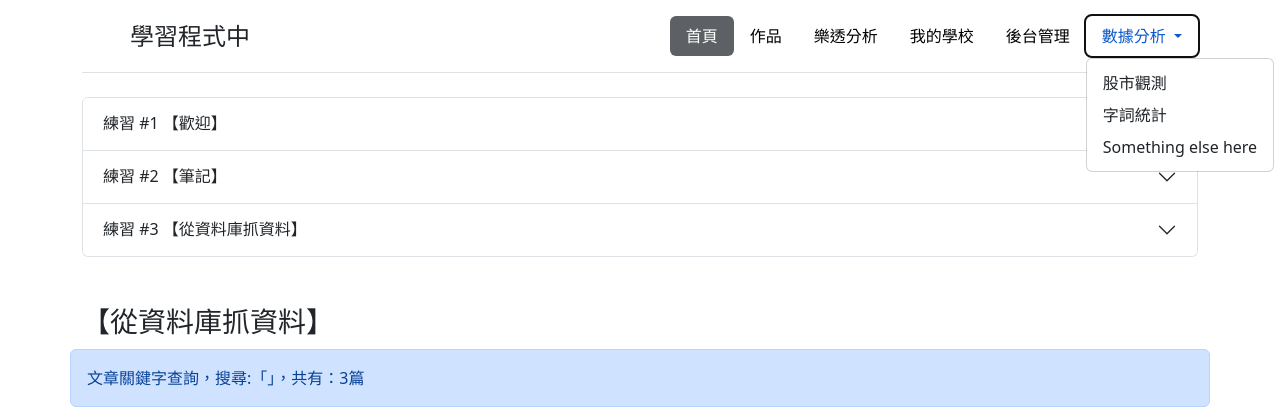
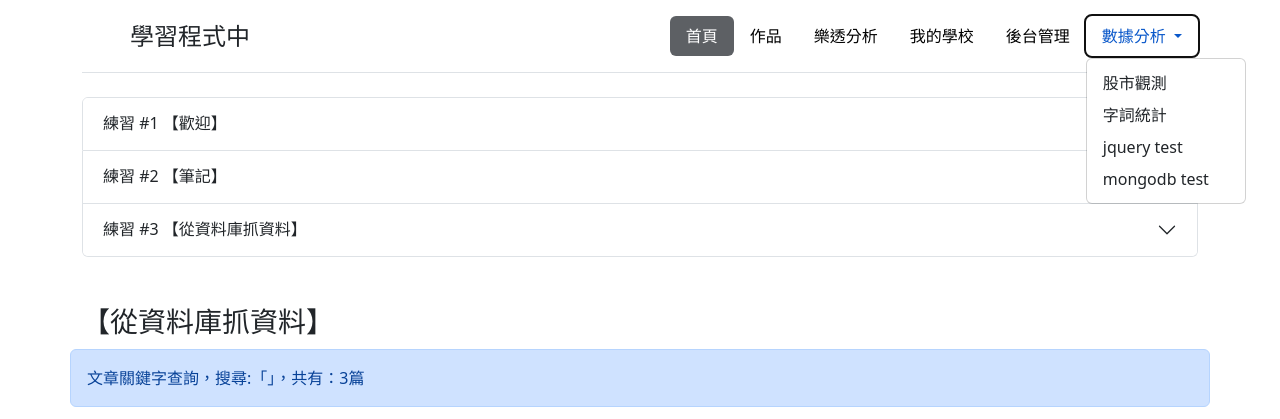
Before and after one commit to zxc21415/datacenter, a Django app: page / in a window 1280 px wide, after a click on "數據分析". Shown: the top 419 px of the page. Run offline with Django 4.2, Linux system fonts and the light colour scheme; data comes from the database, SQL or seed files in the repository; parts of the project's set-up code (start-up, migrations or seed data) failed here and were passed over; some libraries are stand-ins or nearby versions.

Commit message:
用jquery、mangoDB呈現頁面

```diff
--- a/datacenter/urls.py
+++ b/datacenter/urls.py
@@ -18,6 +18,12 @@ from django.urls import path
 from mysite import views
 
 urlpatterns = [
+    #去mongodb拿資料
+    path('api/mongo/<str:keyword>/', views.api_mongodb),
+    #提供JSON
+    path('mongodb-test/', views.mongodb_test),
+    #提供JSON
+    path('jquery-test/', views.jquery_test),
     #提供JSON
     path('api/stock/<str:code>/', views.api_stock),
     #字詞統計
--- a/mysite/views.py
+++ b/mysite/views.py
@@ -1,4 +1,5 @@
 
+from numpy import place
 from plotly.offline import plot
 import plotly.graph_objs as go
 from django.shortcuts import render,redirect
@@ -7,6 +8,7 @@ import random
 from mysite.models import CompanyType, News,Company,StockInfo
 from django.core.paginator import Paginator, EmptyPage, PageNotAnInteger
 from plotly.subplots import make_subplots
+from pymongo import MongoClient
 # Create your views here.
 
 
@@ -216,3 +218,34 @@ def api_stock(request,code):
         return JsonResponse({"status":"ok","data":stock_data})
     except:
         return JsonResponse({"status":"fail"})
+
+def jquery_test(request):
+    # 不用做什麼事，因為是前端在處理。
+    # 只要渲染就可以
+    # 只要有提供後端資料給他抓就好
+    return render(request,"jquery-test.html",locals())
+
+def mongodb_test(request):
+    # 不用做什麼事，因為是前端在處理。
+    # 只要渲染就可以
+    # 只要有提供後端資料給他抓就好
+    return render(request,"mongodb-test.html",locals())
+
+
+def api_mongodb(request,keyword):
+    try:
+        conn = MongoClient("mongodb://root:example@localhost:27017/")
+        db = conn.NKUST
+        collection = db.news
+
+        place = keyword
+        find_cmd = {"bornplace":{'$regex' : place}}
+        rows = collection.find(find_cmd)
+        data=list()
+        for row in rows:
+            data.append(row['author'])
+
+
+        return JsonResponse({"status":"ok","data":data})
+    except:
+        return JsonResponse({"status":"fail"})
--- a/templates/base.html
+++ b/templates/base.html
@@ -5,6 +5,7 @@
     <meta name="viewport" content="width=device-width, initial-scale=1">
     <title>{% block title %} {% endblock %}</title>
     <script src="https://cdn.jsdelivr.net/npm/chart.js@3.8.0/dist/chart.min.js"></script>
+    <script src="https://code.jquery.com/jquery-3.6.0.js" integrity="sha256-H+K7U5CnXl1h5ywQfKtSj8PCmoN9aaq30gDh27Xc0jk=" crossorigin="anonymous"></script>
     <link href="https://cdn.jsdelivr.net/npm/bootstrap@5.2.0-beta1/dist/css/bootstrap.min.css" rel="stylesheet" integrity="sha384-0evHe/X+R7YkIZDRvuzKMRqM+OrBnVFBL6DOitfPri4tjfHxaWutUpFmBp4vmVor" crossorigin="anonymous">
   </head>
   <body>
--- a/templates/header.html
+++ b/templates/header.html
@@ -61,7 +61,8 @@
                 <ul class="dropdown-menu" aria-labelledby="navbarDropdownMenuLink">
                     <li><a class="dropdown-item" href="/stock/">股市觀測</a></li>
                     <li><a class="dropdown-item" href="/chart/">字詞統計</a></li>
-                    <li><a class="dropdown-item" href="#">Something else here</a></li>
+                    <li><a class="dropdown-item" href="/jquery-test/">jquery test</a></li>
+                    <li><a class="dropdown-item" href="/mongodb-test/">mongodb test</a></li>
                 </ul>
             </li>
         </ul>
```
Also changed, not shown: templates/jquery-test.html (added, +39 -0 lines), templates/mongodb-test.html (added, +39 -0 lines), templates/page.html (+8 -0 lines).
